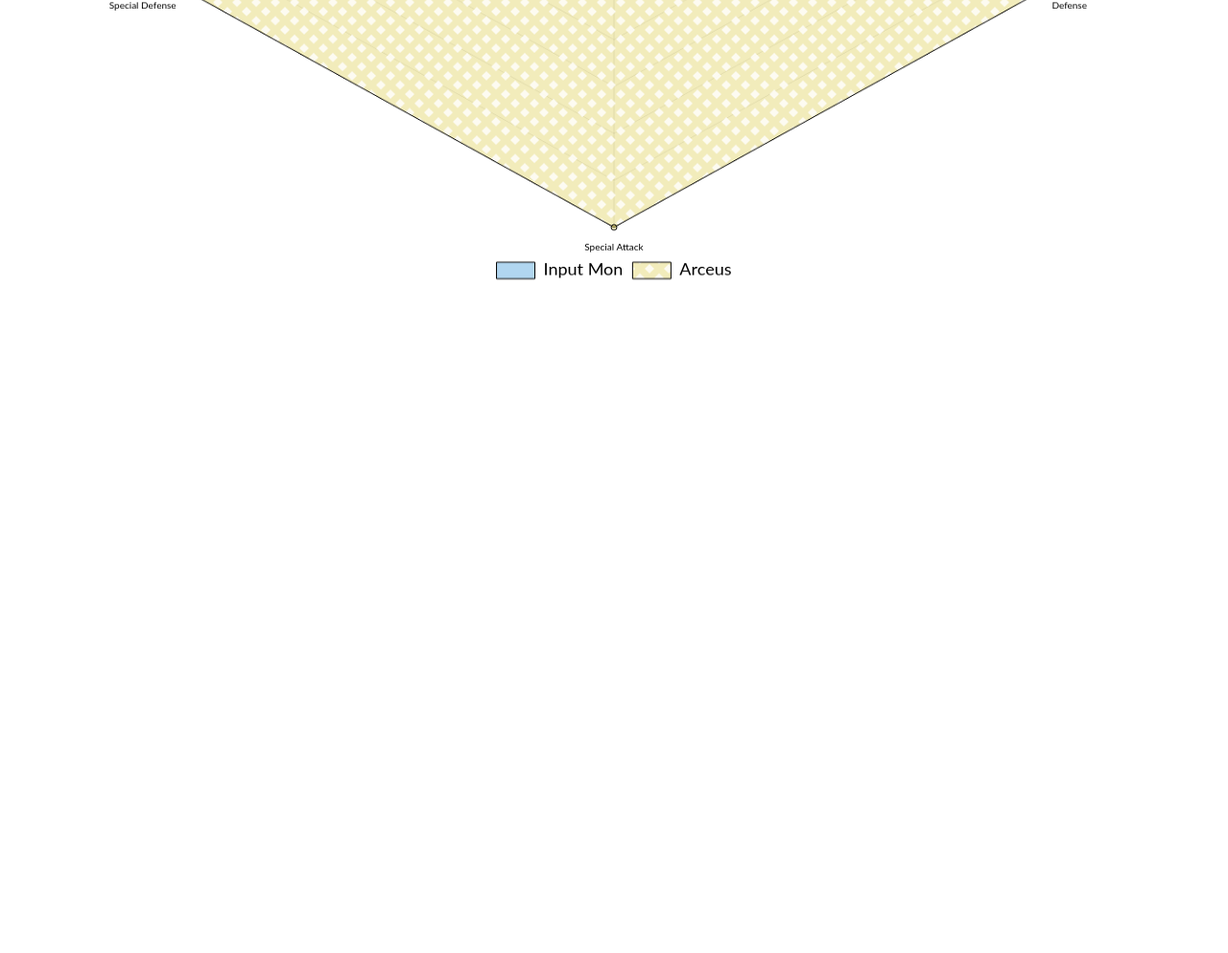
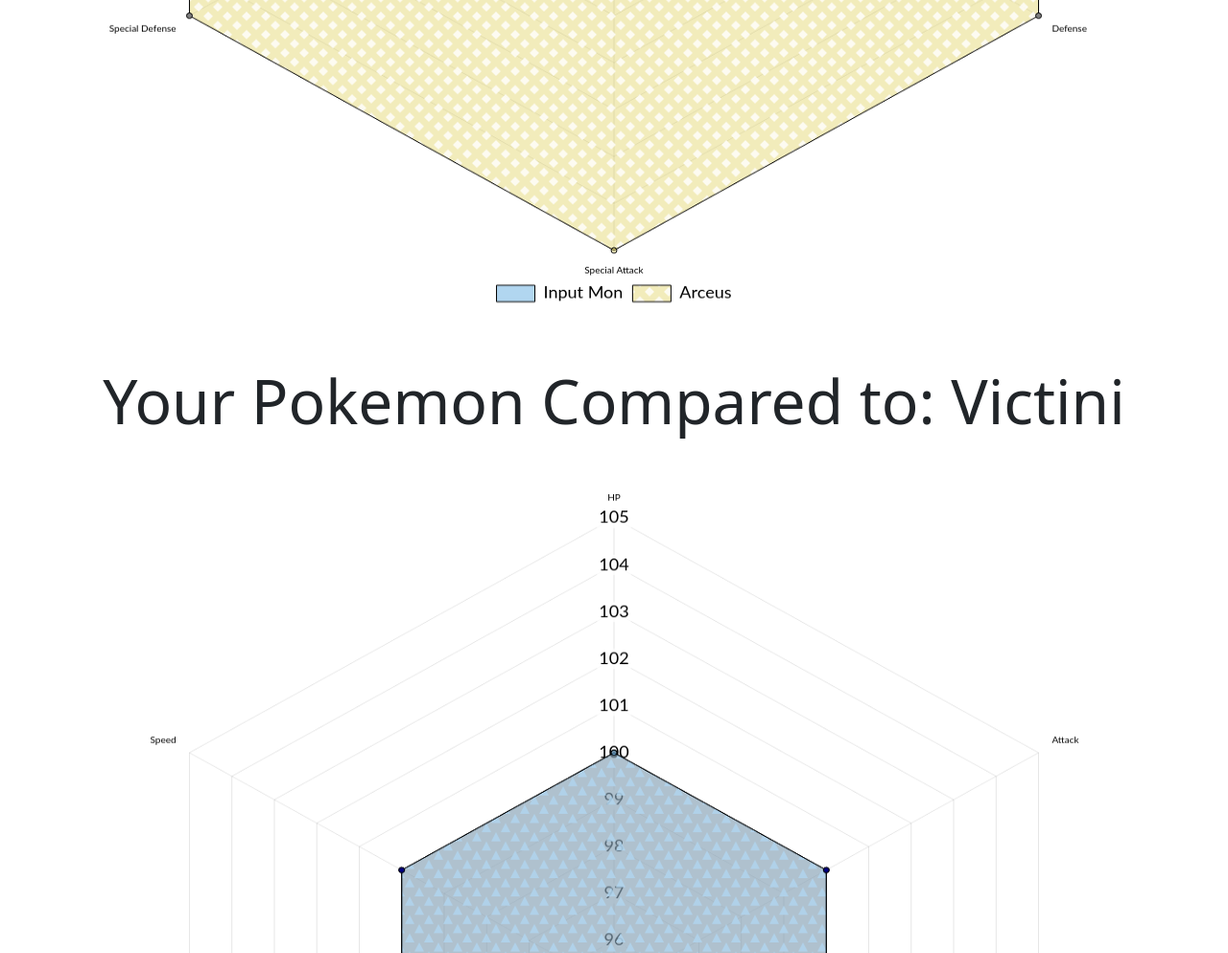
Before and after one commit to 124msalvani/Pokemon-Stat-Website, a plain HTML site: page index.html in a window 1280 px wide. Shown: the part 1847-2840 px from the top of the page at 96% size. Before the commit the page ends 2147 px from the top, so only its background shows below. Drawn offline with nearby package versions, Linux system fonts and the light colour scheme.

Commit message:
Added 2 more charts to compare

```diff
--- a/index.html
+++ b/index.html
@@ -104,13 +104,26 @@
       </div>
     </div>
 
-    <div id="compare" class="container text-center">
+    <div id="compare" class="container text-center pt-4">
       <h1 class="col display-3 text-center pt-2">
         Your Pokemon Compared to: Arceus
       </h1>
       <canvas class="col pt-5" id="myChart"></canvas>
     </div>
 
+    <div id="compare2" class="container text-center pt-5">
+      <h1 class="col display-3 text-center pt-2">
+        Your Pokemon Compared to: Victini
+      </h1>
+      <canvas class="col pt-5" id="myChart2"></canvas>
+    </div>
+
+    <div id="compare3" class="container text-center pt-5">
+      <h1 class="col display-3 text-center pt-2">
+        Your Pokemon Compared to: Mega Rayquaza
+      </h1>
+      <canvas class="col pt-5" id="myChart3"></canvas>
+    </div>
 
 
     <script src="patternomaly/dist/patternomaly.js"></script>
--- a/script.js
+++ b/script.js
@@ -50,6 +50,7 @@
 
 
 let myChart = document.getElementById("myChart").getContext("2d");
+let myChart2 = document.getElementById("myChart2").getContext("2d");
 
 Chart.defaults.font.family="Lato";
 Chart.defaults.font.size= 18;
@@ -99,6 +100,93 @@
     }
 });
 
+
+let pokemonStatChart2 = new Chart(myChart2,{
+    type: "radar", //bar, horizontalBar, pie, line, doughnut, radar. polarArea
+    data: {
+        labels:["HP", "Attack","Defense", "Special Attack", "Special Defense", "Speed", ],
+        datasets:[{
+            label:"Input Mon",
+            data:[
+                100,100,100,100,100,100
+            ],
+            backgroundColor:["rgba(101, 173, 226, 0.5)", "navy"],
+            borderColor:"black",
+            borderWidth:"1",
+            hoverBorderColor:"grey",
+            hoverBorderWidth:"2",
+        }, {
+            label:"Victini",
+            data:[
+                100, 100, 100, 100, 100, 100
+            ],
+            // backgroundColor:["grey", pattern.draw('square', '#1f77b4'), "skyblue", "rgba(255, 231, 151, 0.8)", "rgba(18, 136, 116, 0.8)", 'rgba(255, 128, 7, 0.8)'],
+            backgroundColor: [
+                "grey",
+                pattern.draw('triangle', 'rgba(239, 114, 29, 0.3)'),
+                /*pattern.draw('square', '#1f77b4'),
+                pattern.draw('circle', '#ff7f0e'),
+                pattern.draw('diamond', '#2ca02c'),
+                pattern.draw('zigzag-horizontal', '#17becf'),
+                pattern.draw('zigzag-horizontal', '#17becf'),
+                pattern.draw('triangle', 'rgb(255, 99, 132, 0.4)') */ // with opacity
+              ],
+            borderColor:"black",
+            borderWidth:"1",
+        }]
+    },
+    options: {
+        plugins: {
+            legend: {
+                position: "bottom"
+            }
+        }
+    }
+});
+
+let pokemonStatChart3 = new Chart(myChart3,{
+    type: "radar", //bar, horizontalBar, pie, line, doughnut, radar. polarArea
+    data: {
+        labels:["HP", "Attack","Defense", "Special Attack", "Special Defense", "Speed", ],
+        datasets:[{
+            label:"Input Mon",
+            data:[
+                100,100,100,100,100,100
+            ],
+            backgroundColor:["rgba(101, 173, 226, 0.5)", "navy"],
+            borderColor:"black",
+            borderWidth:"1",
+            hoverBorderColor:"grey",
+            hoverBorderWidth:"2",
+        }, {
+            label:"Mega Rayquaza",
+            data:[
+                105, 180, 100, 180, 100, 115
+            ],
+            // backgroundColor:["grey", pattern.draw('square', '#1f77b4'), "skyblue", "rgba(255, 231, 151, 0.8)", "rgba(18, 136, 116, 0.8)", 'rgba(255, 128, 7, 0.8)'],
+            backgroundColor: [
+                "grey",
+                pattern.draw('triangle', 'rgba(239, 114, 29, 0.3)'),
+                /*pattern.draw('square', '#1f77b4'),
+                pattern.draw('circle', '#ff7f0e'),
+                pattern.draw('diamond', '#2ca02c'),
+                pattern.draw('zigzag-horizontal', '#17becf'),
+                pattern.draw('zigzag-horizontal', '#17becf'),
+                pattern.draw('triangle', 'rgb(255, 99, 132, 0.4)') */ // with opacity
+              ],
+            borderColor:"black",
+            borderWidth:"1",
+        }]
+    },
+    options: {
+        plugins: {
+            legend: {
+                position: "bottom"
+            }
+        }
+    }
+});
+
 function addData(){
     pokemonStatChart.data.datasets[0].data[0] = HPGet;
     pokemonStatChart.data.labels[0] = "HP";
@@ -117,7 +205,44 @@
 
     pokemonStatChart.data.datasets[0].data[5] = SpeedGet;
     pokemonStatChart.data.labels[5] = "Speed";
+    /*Chart 2*/
+    pokemonStatChart2.data.datasets[0].data[0] = HPGet;
+    pokemonStatChart2.data.labels[0] = "HP";
 
+    pokemonStatChart2.data.datasets[0].data[1] = AttackGet;
+    pokemonStatChart2.data.labels[1] = "Attack";
+
+    pokemonStatChart2.data.datasets[0].data[2] = DefenseGet;
+    pokemonStatChart2.data.labels[2] = "Defense";
+
+    pokemonStatChart2.data.datasets[0].data[3] = SpAttackGet;
+    pokemonStatChart2.data.labels[3] = "Sp.Attack";
+
+    pokemonStatChart2.data.datasets[0].data[4] = SpDefenseGet;
+    pokemonStatChart2.data.labels[4] = "Sp.Defense";
+
+    pokemonStatChart2.data.datasets[0].data[5] = SpeedGet;
+    pokemonStatChart2.data.labels[5] = "Speed";
+    /*Chart 3*/
+    pokemonStatChart3.data.datasets[0].data[0] = HPGet;
+    pokemonStatChart3.data.labels[0] = "HP";
+
+    pokemonStatChart3.data.datasets[0].data[1] = AttackGet;
+    pokemonStatChart3.data.labels[1] = "Attack";
+
+    pokemonStatChart3.data.datasets[0].data[2] = DefenseGet;
+    pokemonStatChart3.data.labels[2] = "Defense";
+
+    pokemonStatChart3.data.datasets[0].data[3] = SpAttackGet;
+    pokemonStatChart3.data.labels[3] = "Sp.Attack";
+
+    pokemonStatChart3.data.datasets[0].data[4] = SpDefenseGet;
+    pokemonStatChart3.data.labels[4] = "Sp.Defense";
+
+    pokemonStatChart3.data.datasets[0].data[5] = SpeedGet;
+    pokemonStatChart3.data.labels[5] = "Speed";
 
     pokemonStatChart.update();
+    pokemonStatChart2.update();
+    pokemonStatChart3.update();
 }
```
